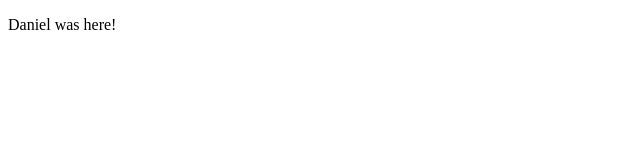
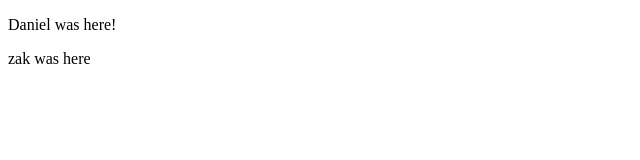
Before and after one commit to ZacharyShaver/test-repo, a plain HTML site: page index.html in a window 1280 px wide. Shown: the full height of the page, 0-640 px from the left. Drawn offline with Linux system fonts and the light colour scheme.

Commit message:
zaks commit

```diff
--- a/index.html
+++ b/index.html
@@ -10,6 +10,6 @@
 
 
   <p>Daniel was here!</p>
-
+  <p>zak was here</p>
 </body>
 </html>
```
